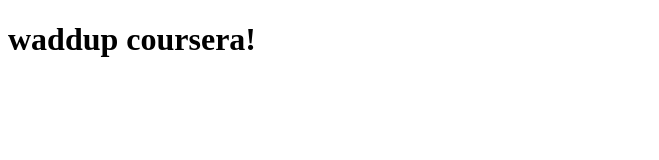
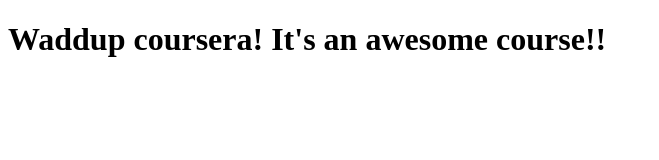
Before and after one commit to Tash143/Coursera-Test, a plain HTML site: page site/index.html in a window 1280 px wide. Shown: the whole page, without its empty margins (0-659 px from the left). Drawn offline with Linux system fonts and the light colour scheme.

Commit message:
Small addition to our page content.

```diff
--- a/site/index.html
+++ b/site/index.html
@@ -1,9 +1,9 @@
 <!DOCTYPE html>
 <html>
 <head>
-	<title>waddup coursera!</title>
+	<title>Waddup coursera!</title>
 </head>
 <body>
-<h1>waddup coursera!</h1>
+<h1>Waddup coursera! It's an awesome course!!</h1>
 </body>
 </html>
```
